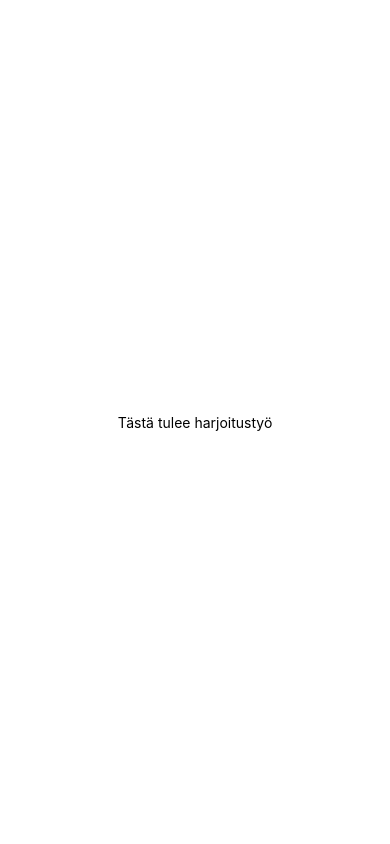
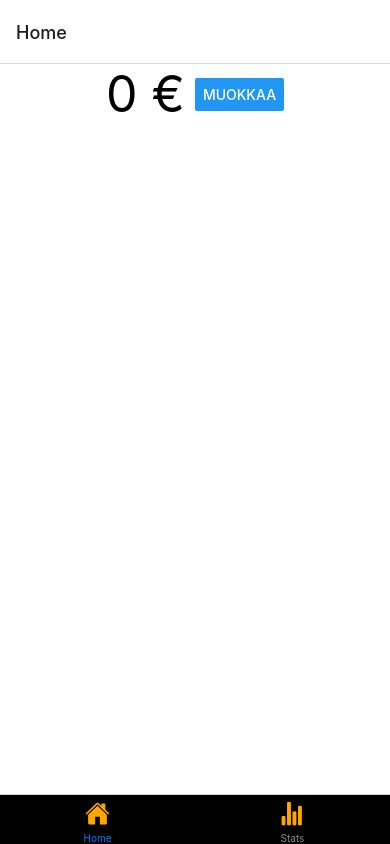
Before and after one commit to leolehto/budgetin_app, a React Native app: screen /Home in a window 390 px wide. Built offline with nearby package versions, Linux system fonts and the light colour scheme.

Commit message:
budjetin lisäys ja muokkaus

```diff
--- a/App.js
+++ b/App.js
@@ -1,15 +1,40 @@
-import { StatusBar } from 'expo-status-bar';
+import React from 'react';
 import { StyleSheet, Text, View } from 'react-native';
+import { NavigationContainer } from '@react-navigation/native';
+import { createBottomTabNavigator } from '@react-navigation/bottom-tabs';
+import { Ionicons} from '@expo/vector-icons';
+import HomePage from './HomePage';
+import Stats from './Stats';
+const Tab = createBottomTabNavigator();
 
+const screenOptions = ({ route }) => ({
+  tabBarStyle:{
+    backgroundColor: 'black',
+    height: 50
+  },
+
+  tabBarIcon: ({ focused, color, size }) => {
+    let iconName;
+
+    if (route.name === 'Home') {
+      iconName = 'md-home';
+    } else if (route.name === 'Stats') {
+      iconName = 'md-stats-chart';
+    }
+
+    return <Ionicons name={iconName} size={size} color={'orange'} backgroundColor={'black'} />;
+  }
+});
 export default function App() {
   return (
-    <View style={styles.container}>
-      <Text>Tästä tulee harjoitustyö</Text>
-      <StatusBar style="auto" />
-    </View>
+    <NavigationContainer>
+      <Tab.Navigator screenOptions={screenOptions}>
+        <Tab.Screen name="Home" component={HomePage} />
+        <Tab.Screen name="Stats" component={Stats} />
+      </Tab.Navigator>
+    </NavigationContainer>
   );
 }
-
 const styles = StyleSheet.create({
   container: {
     flex: 1,
--- /dev/null
+++ b/HomePage.js
@@ -0,0 +1,85 @@
+import { StatusBar } from 'expo-status-bar';
+import React, { useState, useEffect } from 'react';
+import { View, Text, TextInput, Button,FlatList, Picker, StyleSheet} from 'react-native';
+export default function HomePage() {
+const [budget, setBudget] = useState(0)
+const[editing, setEditing] = useState(false)
+const [expense, setExpense] = useState("")
+const [expenses, setExpenses] = useState([])
+const [totalExpense, setTotalExpense] = useState(0);
+const [category, setCategory] = useState('');
+
+const handleEditClick = () => {
+    setEditing(!editing);
+
+  };
+
+  const handleSaveClick = () => {
+    const newBudget = parseInt(budget);
+    if(!isNaN(newBudget) && newBudget >= 0) {
+    setBudget(newBudget);
+      setEditing(false);
+    } else {
+    }
+  };
+
+  return (
+    <View style={styles.container}>
+      {editing ? (
+        <View style={styles.setBudget}>
+          <TextInput
+            style={styles.inputField}
+            keyboardType="numeric"
+            value={budget !== 0 ? budget.toString() : ''}
+            onChangeText={(text) => {
+                if (text === '') {
+                  setBudget(0); // Jos tekstikenttä tyhjennetään, aseta budjetti 0:ksi
+                } else {
+                  setBudget(parseInt(text) || 0); // Tarkista, että syöte on kelvollinen numero
+                }
+              }}
+          />
+          <Button title="Tallenna" onPress={handleSaveClick} />
+        </View>
+      ) : (
+        <View style = {styles.editBudget}>
+          <Text style={styles.text}>{budget} €</Text>
+          <Button style={styles.editButton} title="Muokkaa" onPress={handleEditClick}  />
+        </View>
+      )}
+    </View>
+  );
+};
+const styles = StyleSheet.create({
+    container: {
+      flex: 1,
+      backgroundColor: '#fff',
+      alignItems: 'center',
+      justifyContent: 'flex-start',
+    },
+    editBudget: {
+        alignItems: 'center',
+        flexDirection: 'row',
+        justifyContent: 'space-between'
+
+    },
+    setBudget:{
+        flexDirection: 'row',
+        alignItems: 'center',
+    },
+    inputField: {
+        flex: 0,
+        marginRight: 10,
+        width: 150,
+        borderBottomWidth: 2,
+        textAlign: 'center',
+        fontSize: 50
+      },
+      text:{
+        marginRight: 10,
+        fontSize: 50
+      },
+      editButton:{
+        width: 20
+      }
+  });
--- /dev/null
+++ b/Stats.js
@@ -0,0 +1,19 @@
+import { StatusBar } from 'expo-status-bar';
+import React, { useState, useEffect } from 'react';
+import { View, Text, TextInput, Button, FlatList, Picker, StyleSheet } from 'react-native';
+
+export default function StatScreen() {
+    return (
+      <View style={styles.container}>
+        <Text>Stats!</Text>
+      </View>
+    );
+  }
+const styles = StyleSheet.create({
+    container: {
+      flex: 1,
+      backgroundColor: '#fff',
+      alignItems: 'center',
+      justifyContent: 'center',
+    },
+  });
--- a/package.json
+++ b/package.json
@@ -9,12 +9,15 @@
     "web": "expo start --web"
   },
   "dependencies": {
+    "@react-navigation/bottom-tabs": "^6.5.9",
     "@react-navigation/native": "^6.1.8",
     "expo": "~49.0.13",
     "expo-status-bar": "~1.6.0",
     "firebase": "^10.5.0",
     "react": "18.2.0",
     "react-native": "0.72.5",
+    "react-native-paper": "^5.10.6",
+    "react-native-safe-area-context": "^4.7.2",
     "react-native-screens": "~3.22.0"
   },
   "devDependencies": {
```
Also changed, not shown: 1 other file (tests, documents, lock files or other folders).
